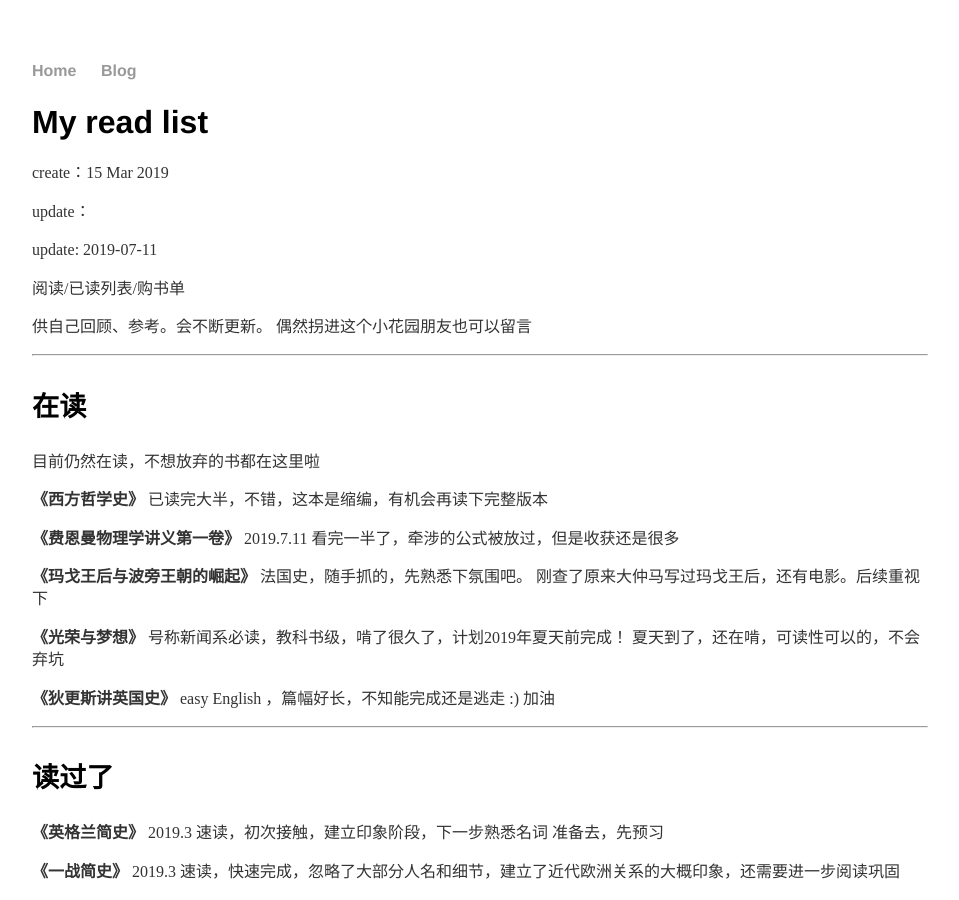
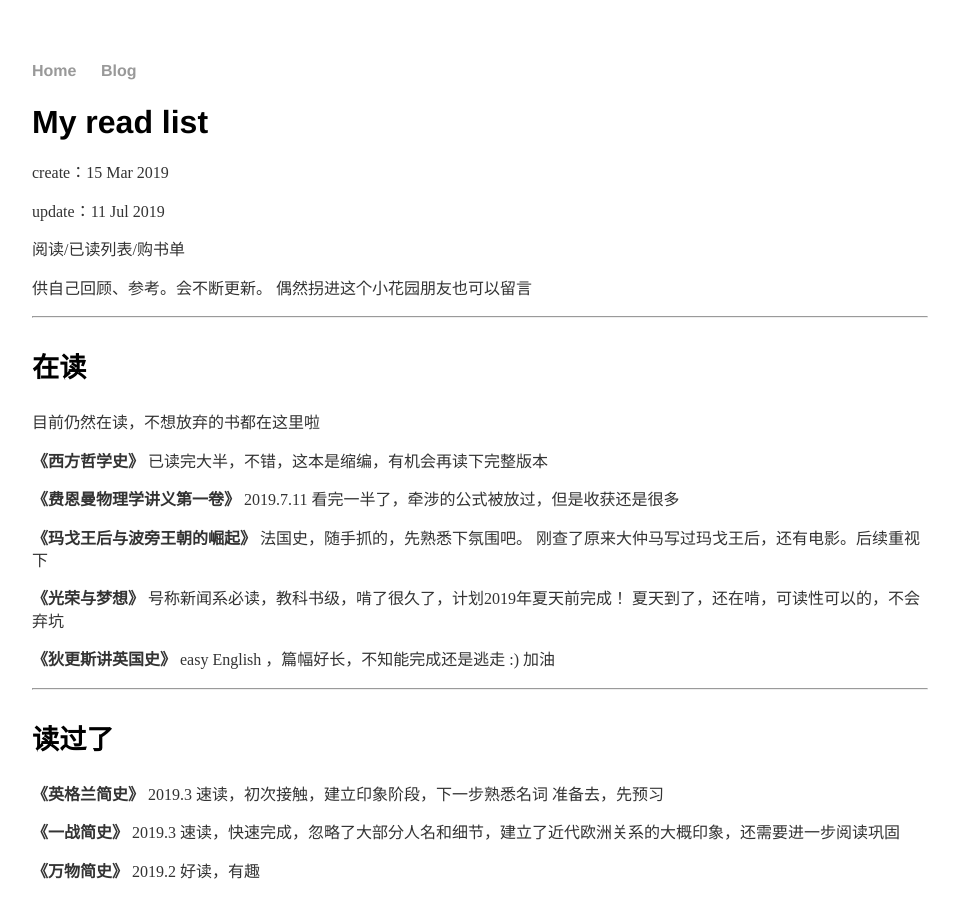
Before and after one commit to panhwa/panhwa.github.io, a Jekyll site: the page built from _posts/2019-03-15-My-read-list.md, in a window 1280 px wide and 900 px high. Shown: the whole window, without its empty margins (160-1119 px from the left). Built offline with Jekyll 4.4.1, drawn with Linux system fonts in a browser that asks for light colours.

Commit message:
Update 2019-03-15-My-read-list.md

```diff
--- a/_posts/2019-03-15-My-read-list.md
+++ b/_posts/2019-03-15-My-read-list.md
@@ -2,8 +2,8 @@
 layout: post
 title: "My read list"
 date: 2019-03-15
+update: 2019-07-11
 ---
-update: 2019-07-11
 
 阅读/已读列表/购书单
 
```
